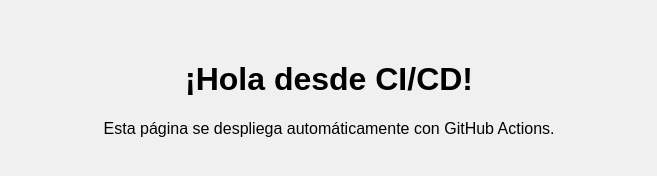
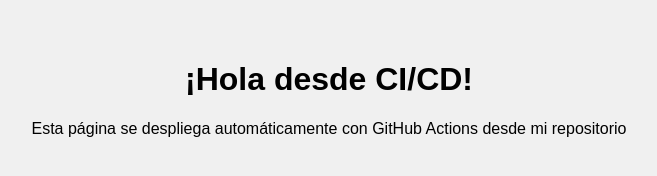
Before and after one commit to ecalcagno/mi-web-cicd, a website: page index.html in a window 1280 px wide. Shown: the whole page, without its empty margins (311-968 px from the left). Drawn offline with Linux system fonts and the light colour scheme.

Commit message:
Actualizacion de index.html

```diff
--- a/index.html
+++ b/index.html
@@ -7,7 +7,7 @@
 </head>
 <body>
   <h1>¡Hola desde CI/CD!</h1>
-  <p>Esta página se despliega automáticamente con GitHub Actions.</p>
+  <p>Esta página se despliega automáticamente con GitHub Actions desde mi repositorio</p>
   <script src="script.js"></script>
 </body>
 </html>
```
